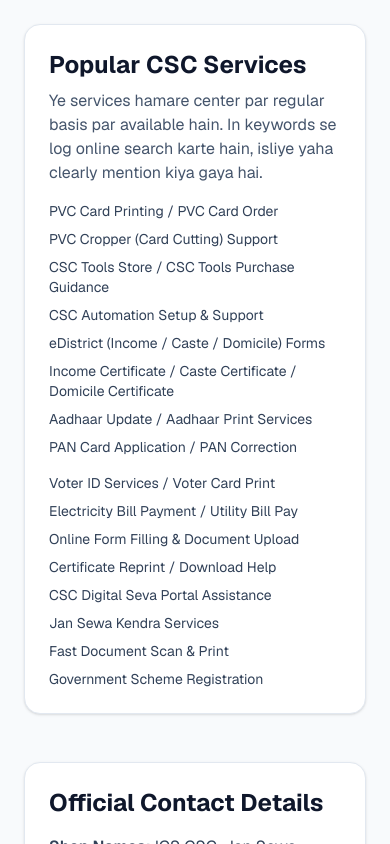
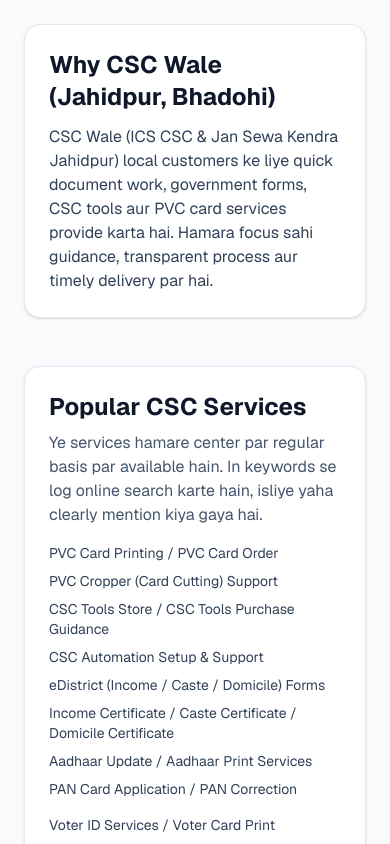
Before and after one commit to IAMPAVANYADAV2/cscwale, a Next.js app: page / in a window 390 px wide. Shown: the part 2400-3244 px from the top of the page. Built offline with nearby package versions, Linux system fonts and the light colour scheme.

Commit message:
Add OG image and local about

```diff
--- a/app/layout.tsx
+++ b/app/layout.tsx
@@ -52,12 +52,21 @@
     siteName: "CSC Wale",
     locale: "hi_IN",
     type: "website",
+    images: [
+      {
+        url: "/icon.png",
+        width: 512,
+        height: 512,
+        alt: "CSC Wale",
+      },
+    ],
   },
   twitter: {
     card: "summary_large_image",
     title: "CSC Wale | ICS CSC & Jan Sewa Kendra Jahidpur",
     description:
       "Aadhaar, PAN, certificates, bill payment, PVC card, CSC tools and automation services.",
+    images: ["/icon.png"],
   },
 };
 
--- a/app/page.tsx
+++ b/app/page.tsx
@@ -202,6 +202,18 @@
 
       <section className="mx-auto max-w-6xl px-6 pb-12 md:pb-16">
         <div className="rounded-2xl border border-slate-200 bg-white p-6 shadow-sm">
+          <h2 className="text-2xl font-bold">Why CSC Wale (Jahidpur, Bhadohi)</h2>
+          <p className="mt-3 text-slate-700">
+            CSC Wale (ICS CSC & Jan Sewa Kendra Jahidpur) local customers ke liye
+            quick document work, government forms, CSC tools aur PVC card services
+            provide karta hai. Hamara focus sahi guidance, transparent process aur
+            timely delivery par hai.
+          </p>
+        </div>
+      </section>
+
+      <section className="mx-auto max-w-6xl px-6 pb-12 md:pb-16">
+        <div className="rounded-2xl border border-slate-200 bg-white p-6 shadow-sm">
           <h2 className="text-2xl font-bold">Popular CSC Services</h2>
           <p className="mt-2 text-slate-600">
             Ye services hamare center par regular basis par available hain. In keywords
```
